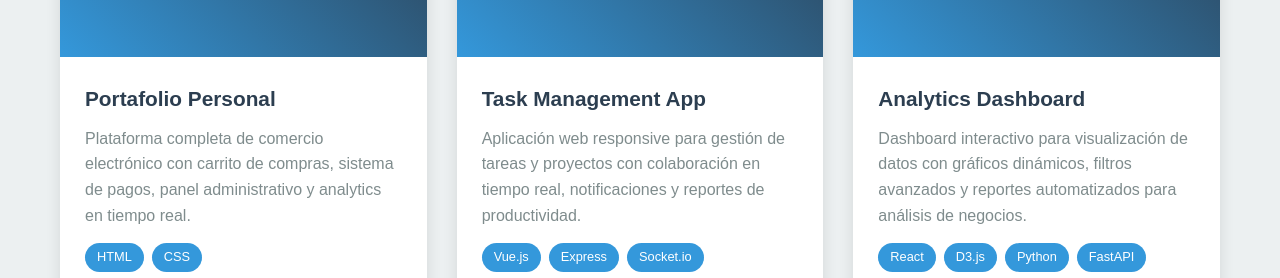
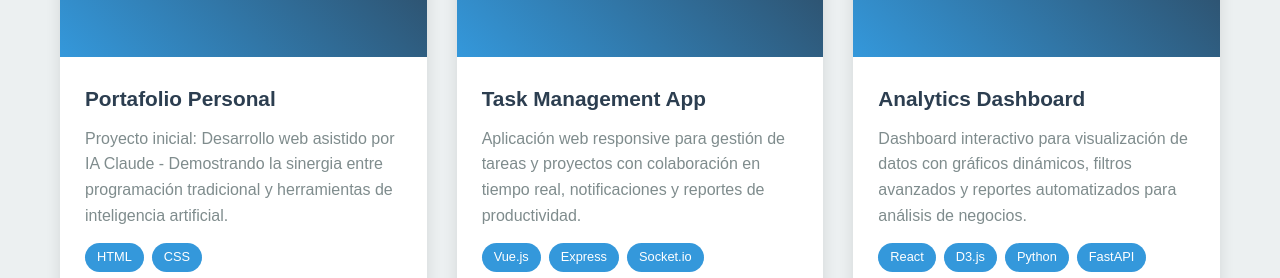
Before and after one commit to Ferglow/Pagina-con-personal-con-IA, a plain HTML site: page index.html in a window 1280 px wide. Shown: the part 2280-2558 px from the top of the page. Drawn offline with Linux system fonts and the light colour scheme.

Commit message:
Cambios en seccion de proyectos

```diff
--- a/index.html
+++ b/index.html
@@ -169,8 +169,7 @@
                     <div class="project-info">
                         <h3 class="project-title">Portafolio Personal</h3>
                         <p class="project-description">
-                            Plataforma completa de comercio electrónico con carrito de compras, sistema de pagos,
-                            panel administrativo y analytics en tiempo real.
+                            Proyecto inicial: Desarrollo web asistido por IA Claude - Demostrando la sinergia entre programación tradicional y herramientas de inteligencia artificial.
                         </p>
                         <div class="project-tech">
                             <span class="tech-tag">HTML</span>
```
